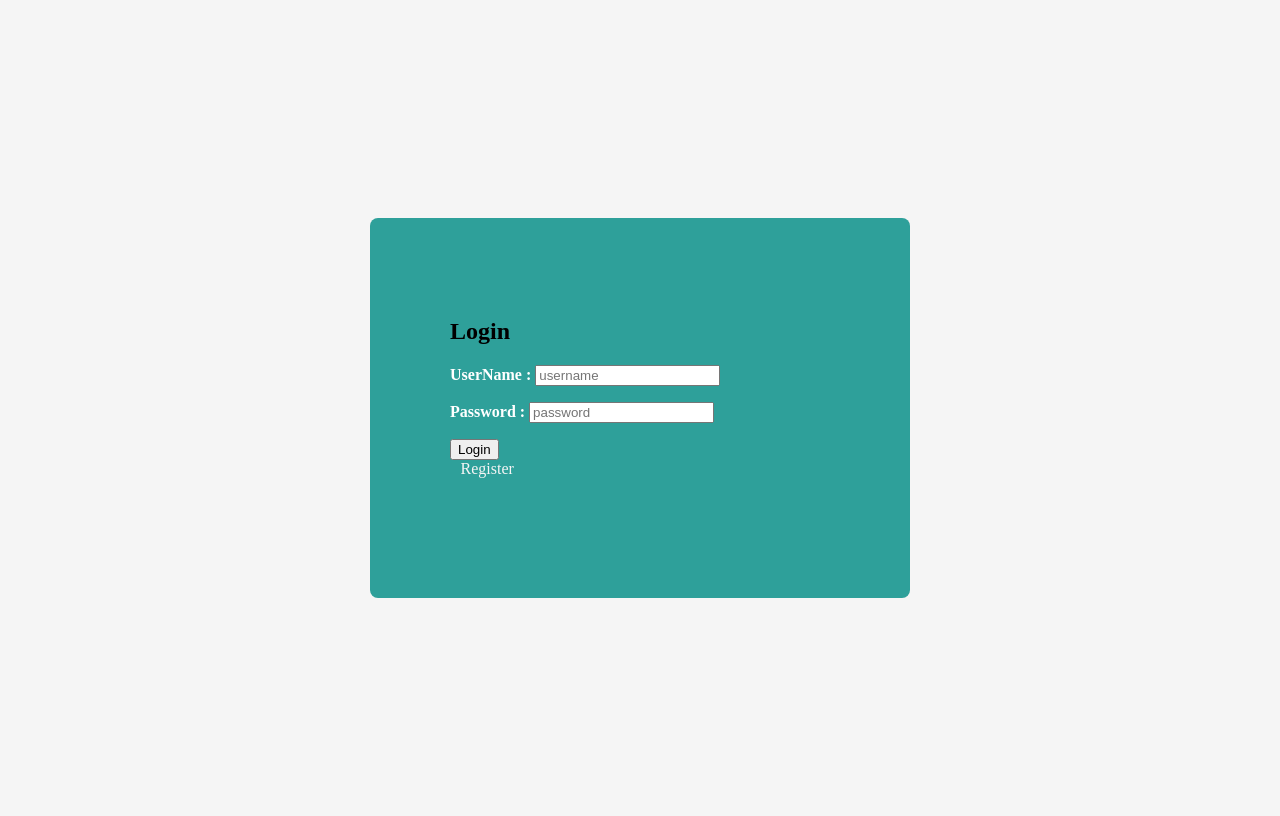
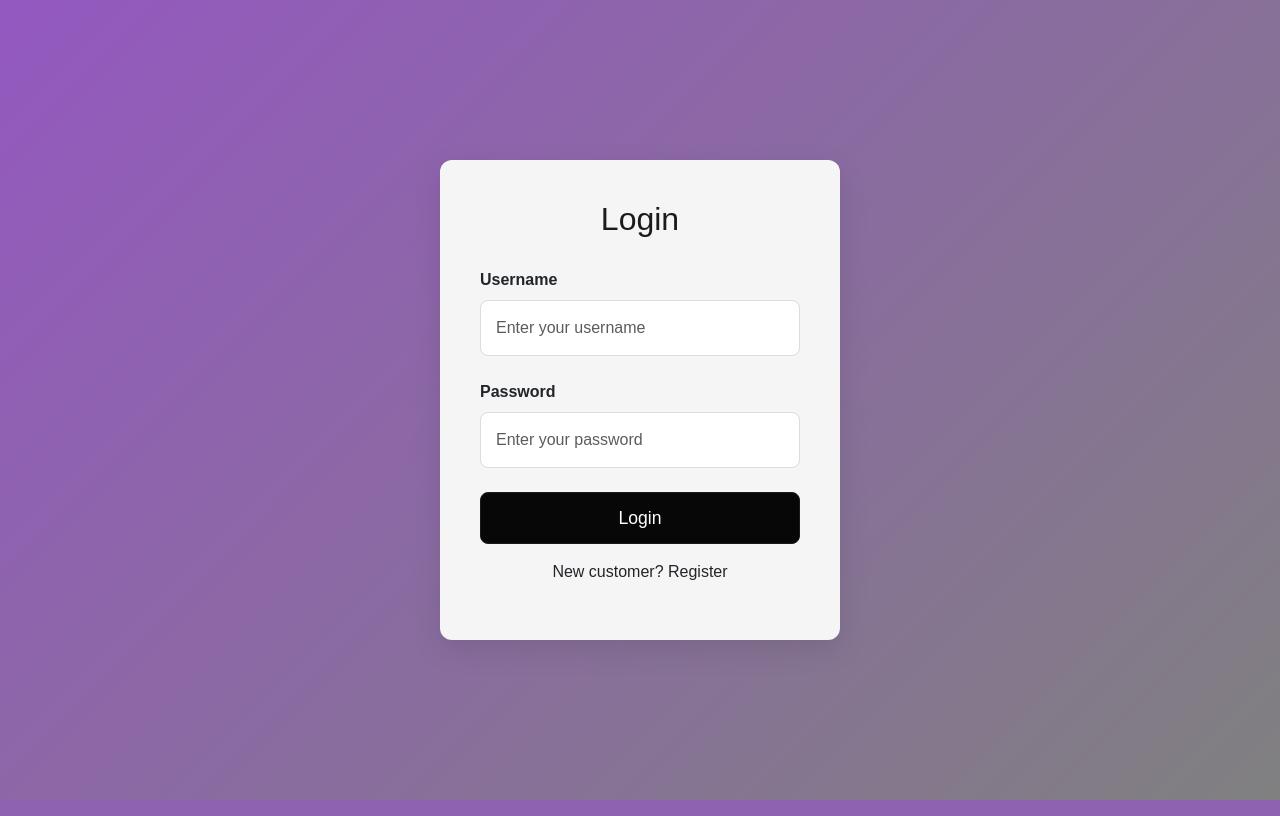
Before and after one commit to swapnacv21/HappyTails_Project, a Django app: page / in a window 1280 px wide. Run offline with Django 5.2, Linux system fonts and the light colour scheme.

Commit message:
project started

```diff
--- a/happy_tails/app/views.py
+++ b/happy_tails/app/views.py
@@ -1,4 +1,4 @@
-from django.shortcuts import render,redirect
+from django.shortcuts import render,redirect,get_object_or_404
 from django.contrib.auth import authenticate,login,logout
 from .models import *
 import os
@@ -58,7 +58,6 @@ def add_pet(req):
         dis = req.POST['pet_description']
         file = req.FILES.get('pet_img')  # Ensure file upload works
         pet_category_id = req.POST['pet_category']
-
         try:
             pet_category = Pet_category.objects.get(id=pet_category_id)  # Ensure category exists
             data = Pets.objects.create(
@@ -80,6 +79,8 @@ def add_pet(req):
     return render(req, 'shop/add_pet.html',{'pets':pets})
 
 
+
+
 def dog_list(req,id):
     category = Pet_category.objects.get(id=id)
     pet_details = Pets.objects.filter(category=category)
--- a/happy_tails/templates/login.html
+++ b/happy_tails/templates/login.html
@@ -1,4 +1,4 @@
-<!DOCTYPE html>
+<!-- <!DOCTYPE html>
 <html lang="en">
 <head>
     <meta charset="UTF-8">
@@ -8,45 +8,229 @@
     <link rel="stylesheet" href="../static/css/style.css">
     <style>
         /* {% static '/css/style.css' %} */
-
+    .login_div{
+        background: linear-gradient(135deg, #aa9ab4, #c7b6b6);
+        max-width: 380px;
+        width: 100%;
+        padding: 40px;
+        border-radius: 12px;
+        box-shadow: 0px 4px 10px rgba(0,0,0,0.3);
+        text-align: center;
+        color: black;
+        backdrop-filter: blur(10px);
+    }
     .reg_btn{
-        /* width: 30%; */
-        /* background-color:red; */
+        display: inline-block;
+        margin-top: 15px;
+        text-decoration: none;
+        color: white;
+        padding: 10px 20px;
+        border-radius: 5px;
+        background: #a35cd6;
+        transition: 0.3s;
+    }
+    .reg_btn:hover{
+        background-color: rgb(31, 3, 40);
         color: whitesmoke;
-        text-decoration: none;
-        padding: 14px 3px;
+    }
+    .loginbtn{
+        width: 100%;
+        padding: 10px;
         border: none;
         border-radius: 5px;
-        margin-left: 2%;
+        background: #8e44ad;
+        color: white;
+        font-weight: bold;
+        cursor: pointer;
+        transition: 0.3s;
     }
-    .reg_btn:hover{
-        background-color: rgb(6, 69, 66);
-        color: whitesmoke;
+    .input1{
+        width: 100%;
+        padding: 10px;
+        border-radius: 5px;
+        border: none;
+        outline: none;
+        background: rgba(238, 235, 235, 0.2);
+        color: white;
+    }
+    .input2{
+        width: 100%;
+        padding: 10px;
+        border-radius: 5px;
+        border: none;
+        outline: none;
+        background: rgba(255,255,255,0.2);
+        color: white;
     }
 
     </style>
 </head>
-<body style="height:100vh; background-color:whitesmoke;display: flex;justify-content: center;align-items: center;height:100vh;">
+<body style="height: 100vh; background: linear-gradient(135deg, #9458c0, #808080); display: flex; justify-content: center; align-items: center;">
 
     {% if messages %}
     {% for message in messages %}
-    <div class="alert alert-warning alert-dismissible">
+    <div class="alert alert-warning alert-dismissible" style="position: absolute; top: 20px; right: 20px; background-color: rgba(255, 255, 255, 0.2); color: white; border-radius: 5px; padding: 10px;">
         <button type="button" class="btn-close" data-bs-dismiss="alert"></button>
         {{ message }}
     </div>
     {% endfor %}
     {% endif %}
 
-
-    <div class="login_div" style="height: 220px;background-color:rgb(46, 160, 154);max-width: 380px; width: 100%;padding: 80px;border-radius: 8px;">
-        <h2 class="login mb-4">Login</h2>
+    <div class="login_div">
+        <h2 class="login mb-4" style="font-size: 24px; font-weight: bold; margin-bottom: 20px;">Login</h2>
         <form action="" method="post">
             {% csrf_token %}
-            <p style="color: white;"><b>UserName : </b><input type="text" name="uname" placeholder="username"></p>
-            <p style="color: white;"><b>Password : </b><input type="password" name="password" placeholder="password"></p>
-            <input type="submit" value="Login">
+            <div style="margin-bottom: 15px;">
+                <input type="text" name="uname" placeholder="Username" class="input1">
+            </div>
+            <div style="margin-bottom: 15px;">
+                <input type="password" name="password" placeholder="Password" class="input2">
+            </div>
+            <input type="submit" value="Login" class="loginbtn">
         </form>
         <a href="register" class="btn reg_btn">Register</a>
     </div>
+
+</body>
+</html> -->
+
+
+
+<!DOCTYPE html>
+<html lang="en">
+<head>
+    <meta charset="UTF-8">
+    <meta name="viewport" content="width=device-width, initial-scale=1.0">
+    <title>Login</title>
+    {% load static %}
+    <link href="https://cdn.jsdelivr.net/npm/bootstrap@5.3.0-alpha1/dist/css/bootstrap.min.css" rel="stylesheet" integrity="sha384-KyZXEJ1QkF2wZtJNA7U1r5B9V1Gmd6qcxwxt9vEnoxwZarMkQfyiPUGxSeNNz9rZ" crossorigin="anonymous">
+    <link rel="stylesheet" href="{% static 'css/style.css' %}">
+    <style>
+        /* General Page Styles */
+        body {
+            font-family: 'Arial', sans-serif;
+            /* background: linear-gradient(45deg, #141418, #e0e3e9);  */
+            background: linear-gradient(135deg, #9458c0, #808080);
+            height: 100vh;
+            display: flex;
+            justify-content: center;
+            align-items: center;
+            margin: 0;
+        }
+
+        .login-container {
+            background-color: whitesmoke;
+            border-radius: 12px;
+            box-shadow: 0 10px 30px rgba(0, 0, 0, 0.1);
+            padding: 40px;
+            width: 100%;
+            max-width: 400px;
+        }
+
+        .login-container h2 {
+            text-align: center;
+            color: #1b1a1d;
+            font-size: 2rem;
+            margin-bottom: 30px;
+        }
+
+        .form-control {
+            padding: 15px;
+            border-radius: 8px;
+            border: 1px solid #ddd;
+            font-size: 1rem;
+            transition: all 0.3s ease;
+        }
+
+        .login {
+            background-color: rgb(8, 7, 7);
+            border-color: #191b1f;
+            padding: 12px;
+            color: white;
+            font-size: 1.1rem;
+            width: 100%;
+            border-radius: 8px;
+            transition: background-color 0.3s ease;
+        }
+
+        .login:hover {
+            background-color: #3b393d;
+            border-color: #302d33;
+            color: white;
+        }
+
+        .text-dark {
+            color: #333;
+            text-decoration: none;
+            transition: color 0.3s ease;
+        }
+
+        .text-dark:hover {
+            color: #2575fc;
+        }
+
+        .mt-3 {
+            margin-top: 20px;
+            text-align: center;
+        }
+
+        .mb-4, .mb-3 {
+            margin-bottom: 20px; /* Added space between the form elements */
+        }
+
+        /* Responsive design */
+        @media (max-width: 768px) {
+            .login-container {
+                padding: 30px;
+                max-width: 90%;
+            }
+
+            .login-container h2 {
+                font-size: 1.7rem;
+            }
+
+            .form-control {
+                font-size: 0.95rem; /* Slightly smaller font size for smaller screens */
+            }
+        }
+
+        @media (max-width: 576px) {
+            .login-container {
+                padding: 20px;
+                max-width: 90%;
+            }
+
+            .login-container h2 {
+                font-size: 1.5rem; /* Smaller font size for mobile */
+            }
+
+            .login {
+                font-size: 1rem; /* Adjust button font size */
+            }
+        }
+    </style>
+</head>
+<body>
+    <div class="container d-flex justify-content-center align-items-center">
+        <div class="login-container">
+            <h2>Login</h2>
+            <form action="" method="post">
+                {% csrf_token %}
+                <div class="mb-4">
+                    <label for="uname" class="form-label"><b>Username</b></label>
+                    <input type="text" class="form-control" id="uname" name="uname" placeholder="Enter your username" required>
+                </div>
+                <div class="mb-4">
+                    <label for="password" class="form-label"><b>Password</b></label>
+                    <input type="password" class="form-control" id="password" name="password" placeholder="Enter your password" required>
+                </div>
+                <button type="submit" class="btn login">Login</button>
+            </form>
+            <p class="mt-3">New customer? <a href="register" class="text-dark">Register</a></p>
+        </div>
+    </div>
+
+    <!-- Bootstrap JS and dependencies (optional, if needed for other features) -->
+    <script src="https://cdn.jsdelivr.net/npm/bootstrap@5.3.0-alpha1/dist/js/bootstrap.bundle.min.js" integrity="sha384-pzjw8f+ua7Kw1TIq0JbxeLSV0v5YsfPz+uFz5sy5vVjMlM8D5qskZtBrQ+hRzdd8" crossorigin="anonymous"></script>
 </body>
 </html>
```
Also changed, not shown: happy_tails/templates/shop/edit_pet.html (+0 -8 lines), happy_tails/templates/shop/pet_list.html (+4 -4 lines), happy_tails/db.sqlite3.
